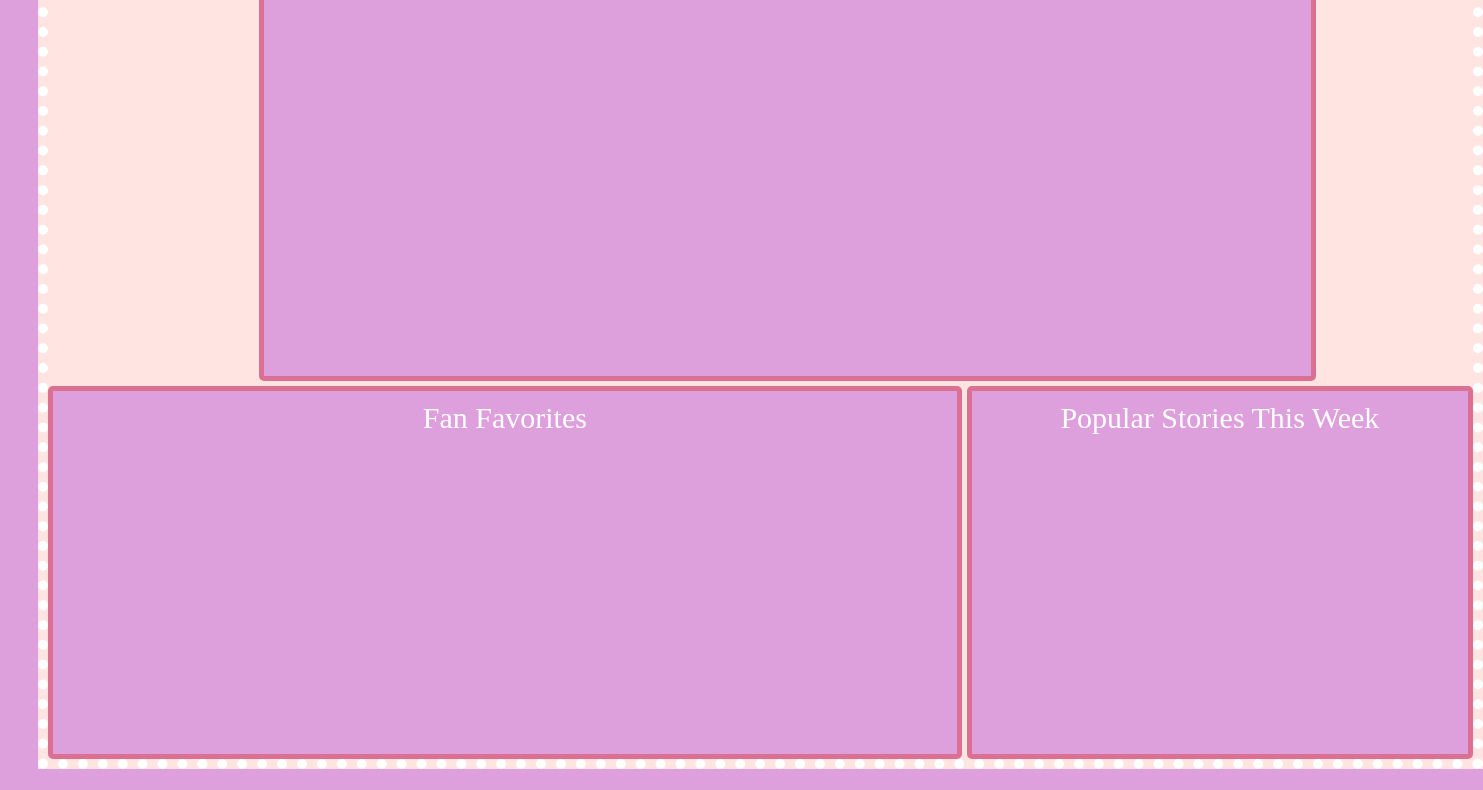
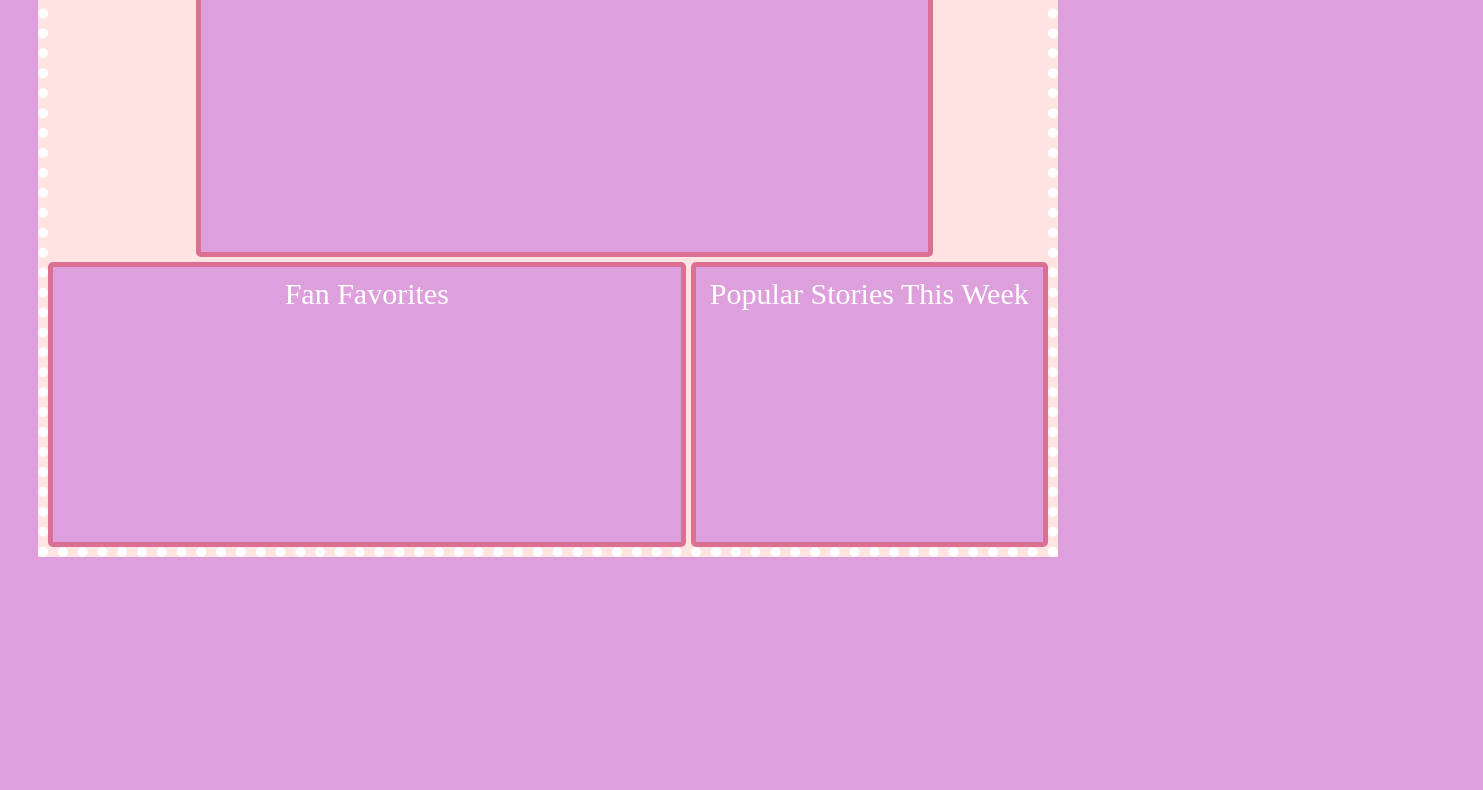
Before and after one commit to jr1248/jr1248.github.io, a plain HTML site: page index.html in a window 1280 px wide. Shown: the part 539-1329 px from the top of the page, 1483 px wide, since content can reach past the window. After the commit the page ends 1126 px from the top, so only its background shows below. Drawn offline with Linux system fonts and the light colour scheme.

Commit message:
Add files via upload

```diff
--- a/styles.css
+++ b/styles.css
@@ -16,8 +16,10 @@ body{
     display: grid;
     border: 10px white dotted;
     margin:30px;
-    height: 900px;
-    width: 1425px;
+    height: 100%;
+    width: 100%;
+    max-width: 1000px;
+    max-height: 1000px;
     background-color: mistyrose;
     grid-template: repeat(4, 1fr 2fr) / repeat(4, 3fr 2fr);
     grid-gap: 5px;
```
